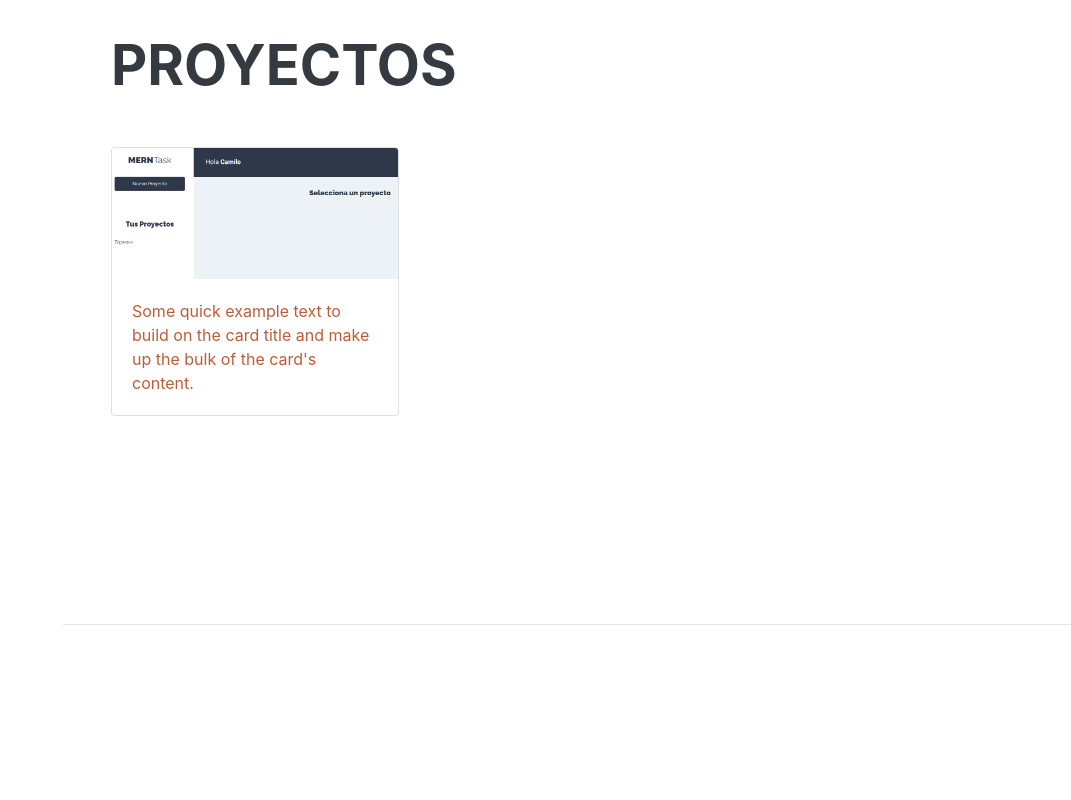
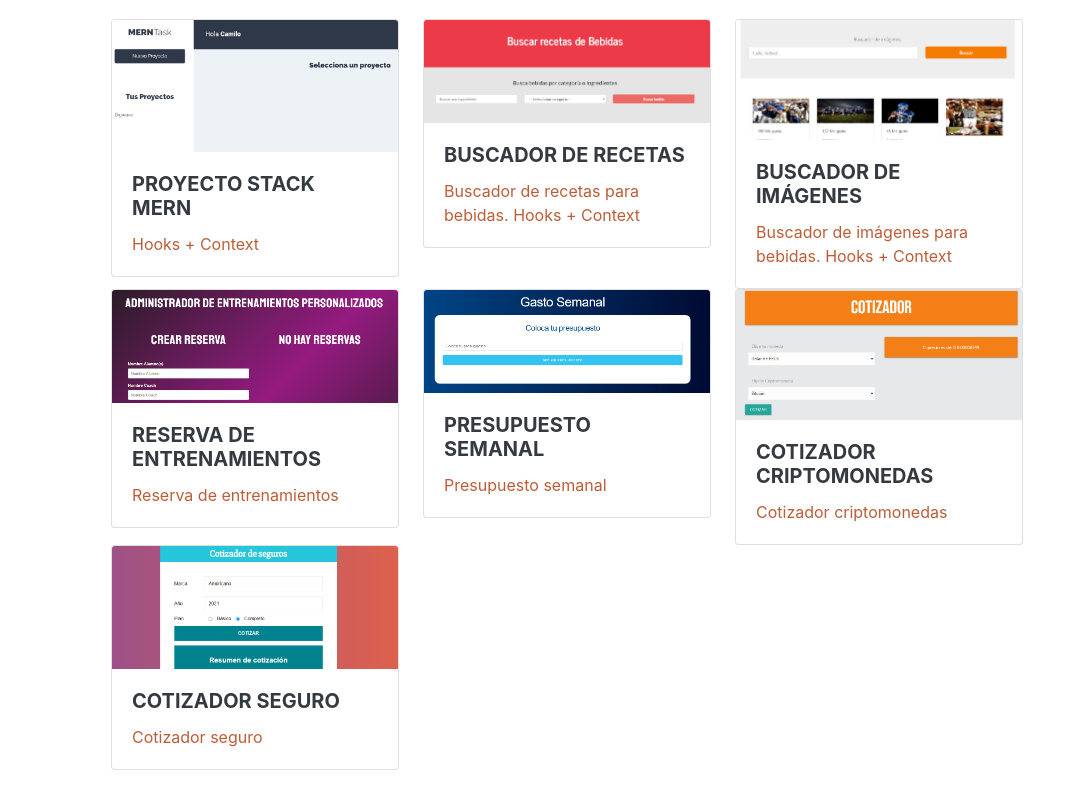
Before and after one commit to camilorc/camilorc.github.io, a plain HTML site: page index.html in a window 1280 px wide. Shown: the part 3380-4180 px from the top of the page, without its empty margins (209-1280 px from the left). Drawn offline with nearby package versions, Linux system fonts and the light colour scheme; a web font is replaced by a local one.

Commit message:
Se agregan proyectos

```diff
--- a/index.html
+++ b/index.html
@@ -233,6 +233,8 @@
       <section class="resume-section" id="interests">
         <div class="resume-section-content">
           <h2 class="mb-5">Proyectos</h2>
+          <div class="card-deck">
+            <!-- MERN -->
             <a href="https://mern-task-crc.netlify.app/" target="_blank">
               <div class="card" style="width: 18rem">
                 <img
@@ -241,13 +243,110 @@
                   alt="Card image cap"
                 />
                 <div class="card-body">
+                  <h5 class="card-title">Proyecto Stack MERN</h5>
                   <p class="card-text">
-                  Some quick example text to build on the card title and make up
-                  the bulk of the card's content.
+                    Hooks + Context
                   </p>
                 </div>
               </div>
             </a>
+            <!-- RECETAS -->
+            <a href="https://bebidas-recetas-crc009.netlify.app/" target="_blank">
+              <div class="card" style="width: 18rem">
+                <img
+                  class="card-img-top"
+                  src="assets/img/recetas1.png"
+                  alt="Card image cap"
+                />
+                <div class="card-body">
+                  <h5 class="card-title">Buscador de Recetas</h5>
+                  <p class="card-text">
+                    Buscador de recetas para bebidas. Hooks + Context
+                  </p>
+                </div>
+              </div>
+            </a>
+            <!-- IMAGENES -->
+            <a href="https://buscardor-img-crc008.netlify.app/" target="_blank">
+              <div class="card" style="width: 18rem">
+                <img
+                  class="card-img-top"
+                  src="assets/img/imagenes.png"
+                  alt="Card image cap"
+                />
+                <div class="card-body">
+                  <h5 class="card-title">Buscador de Imágenes</h5>
+                  <p class="card-text">
+                    Buscador de imágenes para bebidas. Hooks + Context
+                  </p>
+                </div>
+              </div>
+            </a>
+            <!-- Entrenamientos -->
+            <a href="https://reservas-entrenamientos-crc001.netlify.app/" target="_blank">
+              <div class="card" style="width: 18rem">
+                <img
+                  class="card-img-top"
+                  src="assets/img/entrenamientos.png"
+                  alt="Card image cap"
+                />
+                <div class="card-body">
+                  <h5 class="card-title">Reserva de entrenamientos</h5>
+                  <p class="card-text">
+                    Reserva de entrenamientos
+                  </p>
+                </div>
+              </div>
+            </a>
+            <!-- Presupuesto -->
+            <a href="https://presupuesto-semanal-crc002.netlify.app/" target="_blank">
+              <div class="card" style="width: 18rem">
+                <img
+                  class="card-img-top"
+                  src="assets/img/presupuesto.png"
+                  alt="Card image cap"
+                />
+                <div class="card-body">
+                  <h5 class="card-title">Presupuesto semanal</h5>
+                  <p class="card-text">
+                    Presupuesto semanal
+                  </p>
+                </div>
+              </div>
+            </a>
+            <!-- Cotizador -->
+            <a href="https://criptomonedas-cotizador-crc006.netlify.app/" target="_blank">
+              <div class="card" style="width: 18rem">
+                <img
+                  class="card-img-top"
+                  src="assets/img/cotizador.png"
+                  alt="Card image cap"
+                />
+                <div class="card-body">
+                  <h5 class="card-title">Cotizador criptomonedas</h5>
+                  <p class="card-text">
+                    Cotizador criptomonedas
+                  </p>
+                </div>
+              </div>
+            </a>
+            <!-- Seguros-->
+            <a href="https://cotizador-vehiculos-crc003.netlify.app/" target="_blank">
+              <div class="card" style="width: 18rem">
+                <img
+                  class="card-img-top"
+                  src="assets/img/seguros.png"
+                  alt="Card image cap"
+                />
+                <div class="card-body">
+                  <h5 class="card-title">Cotizador seguro</h5>
+                  <p class="card-text">
+                    Cotizador seguro
+                  </p>
+                </div>
+              </div>
+            </a>
+          </div>
         </div>
       </section>
       <hr class="m-0" />
```
Also changed, not shown: assets/img/cotizador.png (added), assets/img/entrenamientos.png (added), assets/img/imagenes.png (added), assets/img/presupuesto.png (added), assets/img/recetas1.png (added), assets/img/seguros.png (added). Lines whose indentation alone changed are shown as unchanged.
